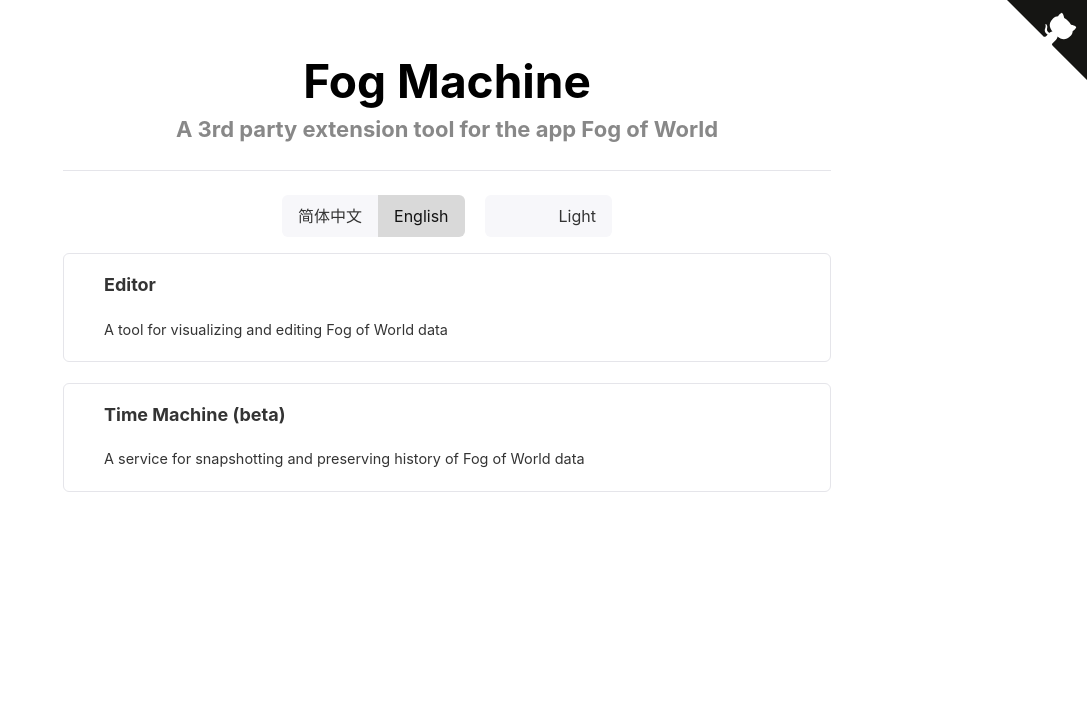
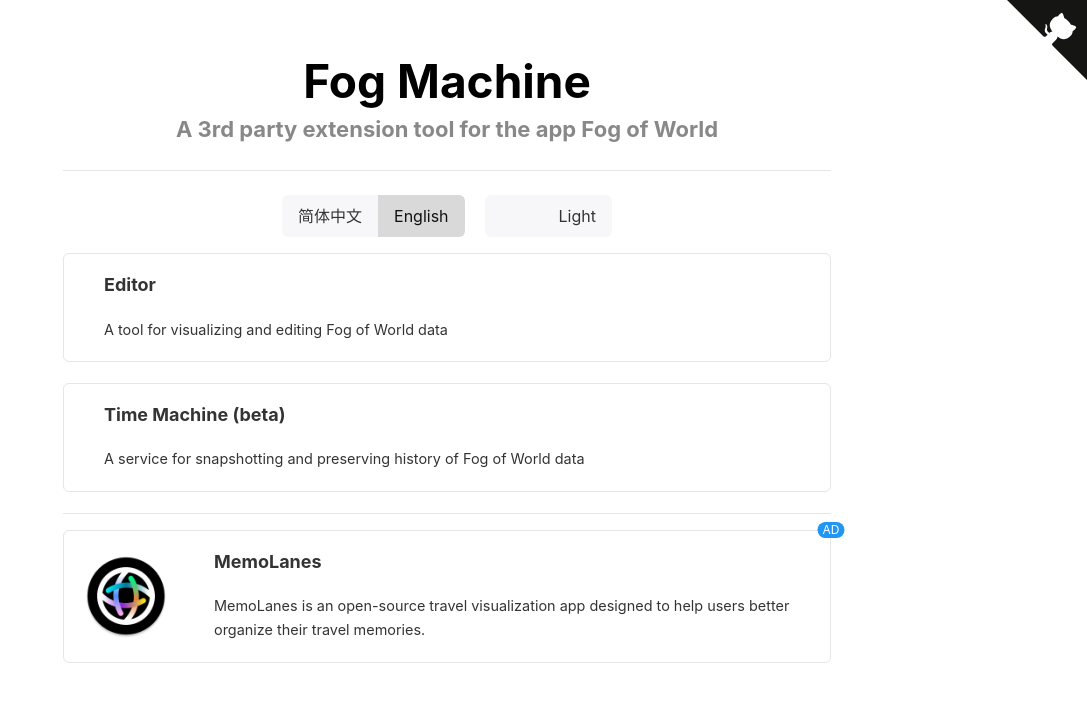
Before and after one commit to CaviarChen/fog-machine, a React (Create React App) app in the folder frontend/: page / in a window 1280 px wide. Shown: the top 702 px of the page, without its empty margins (193-1280 px from the left). Built offline with nearby package versions, Linux system fonts and the light colour scheme; no server answers; some icons are missing.

Commit message:
add MemoLanes AD

```diff
--- a/frontend/src/Home.css
+++ b/frontend/src/Home.css
@@ -38,3 +38,10 @@
   cursor: pointer;
   margin-top: 2vh;
 }
+
+.home-ad-item {
+  display: inline-block;
+  width: 100%;
+  cursor: pointer;
+  margin-top: 0vh;
+}
--- a/frontend/src/Home.tsx
+++ b/frontend/src/Home.tsx
@@ -9,28 +9,34 @@
   Divider,
   Stack,
   IconButton,
+  Badge,
 } from "rsuite";
 import EditIcon from "@rsuite/icons/Edit";
 import HistoryIcon from "@rsuite/icons/History";
+import RelatedMapIcon from '@rsuite/icons/RelatedMap';
 import { IconProps } from "@rsuite/icons/lib/Icon";
 import { Icon } from "@rsuite/icons";
 import { useTranslation } from "react-i18next";
 import "./Home.css";
 import { FiMoon, FiSun } from "react-icons/fi";
+import memolanesLogo from "./memolanes_logo.webp";
 
 function Item(
   title: string,
-  Icon: React.FC<IconProps>,
+  IconOrImage: React.FC<IconProps> | string,
   description: string,
+  className: string,
   onClick: () => void
 ) {
   const [hover, setHover] = useState(false);
+  const isImage = typeof IconOrImage === "string";
+
   return (
     <Panel
       shaded={hover}
       bordered
       bodyFill
-      className="home-item"
+      className={className}
       onClick={() => {
         onClick();
       }}
@@ -42,7 +48,15 @@
       }}
     >
       <Stack spacing={6}>
-        <Icon style={{ fontSize: "6em", margin: "20px" }} />
+        {isImage ? (
+          <img
+            src={IconOrImage}
+            alt={title}
+            style={{ width: "6em", height: "6em", margin: "20px" }}
+          />
+        ) : (
+          <IconOrImage style={{ fontSize: "6em", margin: "20px" }} />
+        )}
         <Panel header={title}>
           <p>
             <small>{description}</small>
@@ -106,17 +120,25 @@
             </Stack>
           </div>
 
-          {Item(t("home-editor-title"), EditIcon, t("home-editor-desc"), () => {
+          {Item(t("home-editor-title"), EditIcon, t("home-editor-desc"),"home-item", () => {
             location.href = "/editor";
           })}
           {Item(
             t("home-time-machine-title"),
             HistoryIcon,
             t("home-time-machine-desc"),
+            "home-item",
             () => {
               navigate("/time-machine", { replace: false });
             }
           )}
+          <Divider style={{ marginTop: "2vh",marginBottom: "2vh" }} />
+          <Badge color="blue" content="AD" style={{ width: "100%" }}>
+          {Item(t("home-memolanes-title"), memolanesLogo, t("home-memolanes-desc"),"home-ad-item", () => {
+            location.href = "https://app.memolanes.com/";
+          })}
+    </Badge>
+
         </div>
       </Content>
     </Container>
--- a/frontend/src/I18n.ts
+++ b/frontend/src/I18n.ts
@@ -31,6 +31,8 @@
           "home-time-machine-title": "Time Machine (beta)",
           "home-time-machine-desc":
             "A service for snapshotting and preserving history of Fog of World data",
+          "home-memolanes-title": "MemoLanes",
+          "home-memolanes-desc": "MemoLanes is an open-source travel visualization app designed to help users better organize their travel memories.",
           "home-help-title": "Help",
           "home-theme-dark": "Dark",
           "home-theme-light": "Light",
@@ -112,6 +114,8 @@
           "home-editor-desc": "世界迷雾数据的可视化编辑工具。",
           "home-time-machine-title": "时光机 (beta)",
           "home-time-machine-desc": "世界迷雾数据快照及历史数据管理服务。",
+          "home-memolanes-title": "MemoLanes",
+          "home-memolanes-desc": "MemoLanes（迹忆）是一款开源的旅行可视化记录应用，旨在帮助用户更好的整理旅行记忆。",
           "home-help-title": "帮助",
           "home-theme-dark": "夜间模式",
           "home-theme-light": "日间模式",
```
Also changed, not shown: frontend/src/memolanes_logo.webp (added).
